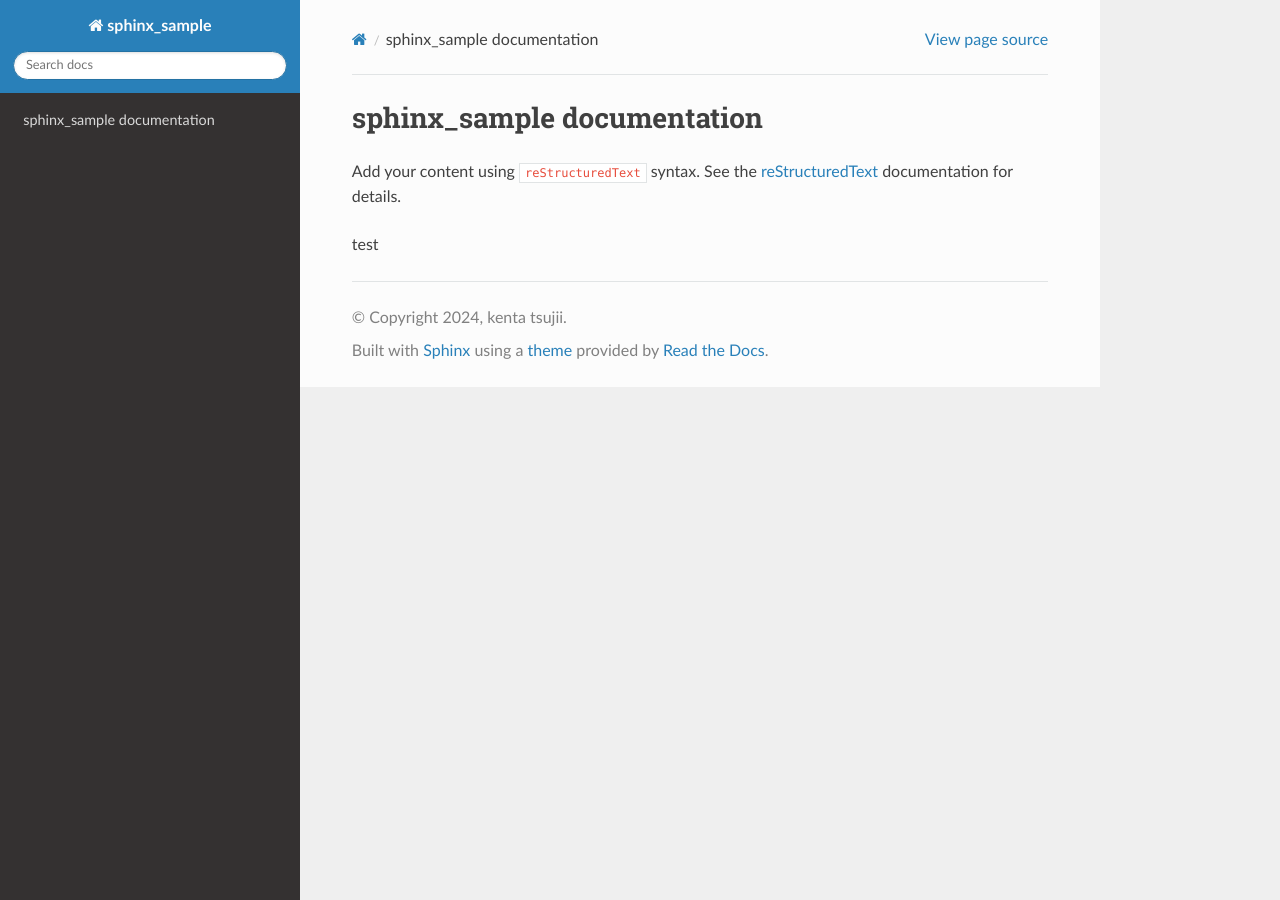
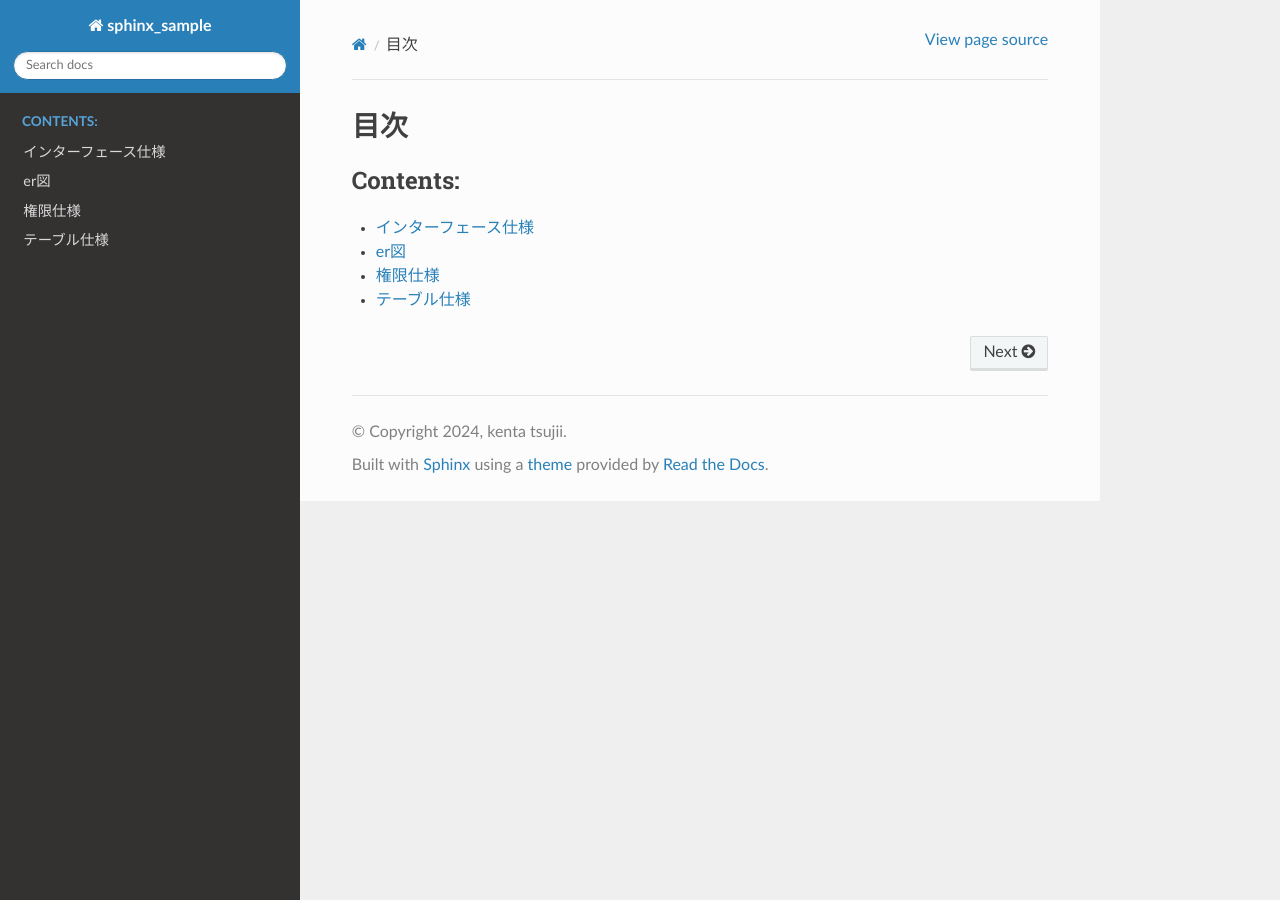
Before and after one commit to ds-tt-code/specification_doc_sample, a Sphinx documentation site: the page built from sphinx/docs/source/index.rst, in a window 1280 px wide. Built offline with Sphinx 7.4.7 and the Read the Docs theme 2.0.0, drawn with Linux system fonts in a browser that asks for light colours.

Commit message:
add: ひな形用のファイル作成

```diff
--- a/sphinx/docs/source/index.rst
+++ b/sphinx/docs/source/index.rst
@@ -1,18 +1,12 @@
-.. sphinx_sample documentation master file, created by
-   sphinx-quickstart on Fri Aug  2 18:52:46 2024.
-   You can adapt this file completely to your liking, but it should at least
-   contain the root `toctree` directive.
-
-sphinx_sample documentation
-===========================
-
-Add your content using ``reStructuredText`` syntax. See the
-`reStructuredText <https://www.sphinx-doc.org/en/master/usage/restructuredtext/index.html>`_
-documentation for details.
-
+=======================
+目次
+=======================
 
 .. toctree::
    :maxdepth: 2
    :caption: Contents:
 
-test
+   ./specification/interface.rst
+   ./specification/er_diagram.rst
+   ./specification/permissions_spec.rst
+   ./specification/table_spec.rst
--- /dev/null
+++ b/sphinx/docs/source/specification/er_diagram.rst
@@ -0,0 +1,3 @@
+===========================
+er図
+===========================
--- /dev/null
+++ b/sphinx/docs/source/specification/interface.rst
@@ -0,0 +1,3 @@
+===========================
+インターフェース仕様
+===========================
--- /dev/null
+++ b/sphinx/docs/source/specification/permissions_spec.rst
@@ -0,0 +1,3 @@
+===========================
+権限仕様
+===========================
--- /dev/null
+++ b/sphinx/docs/source/specification/table_spec.rst
@@ -0,0 +1,3 @@
+===========================
+テーブル仕様
+===========================
```
